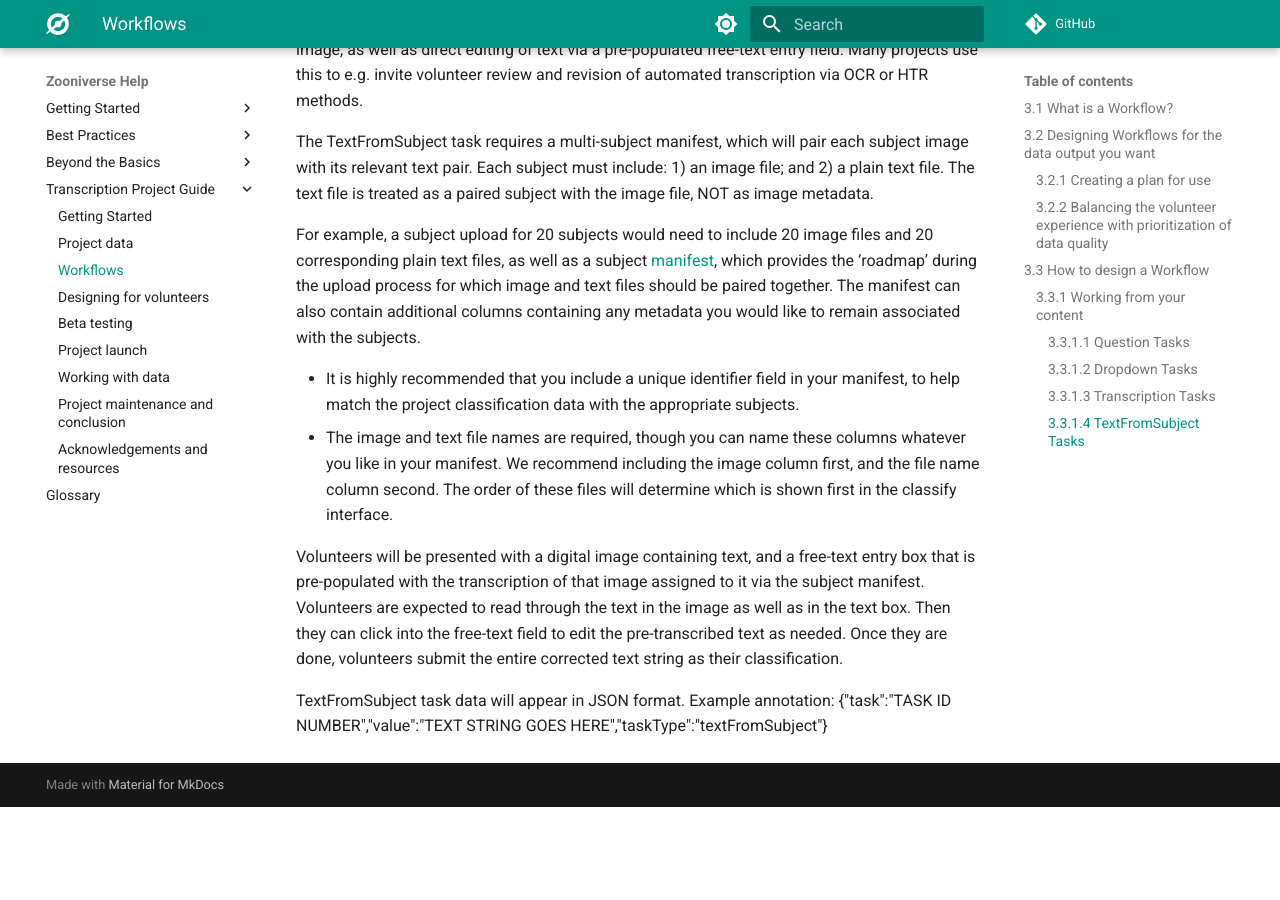
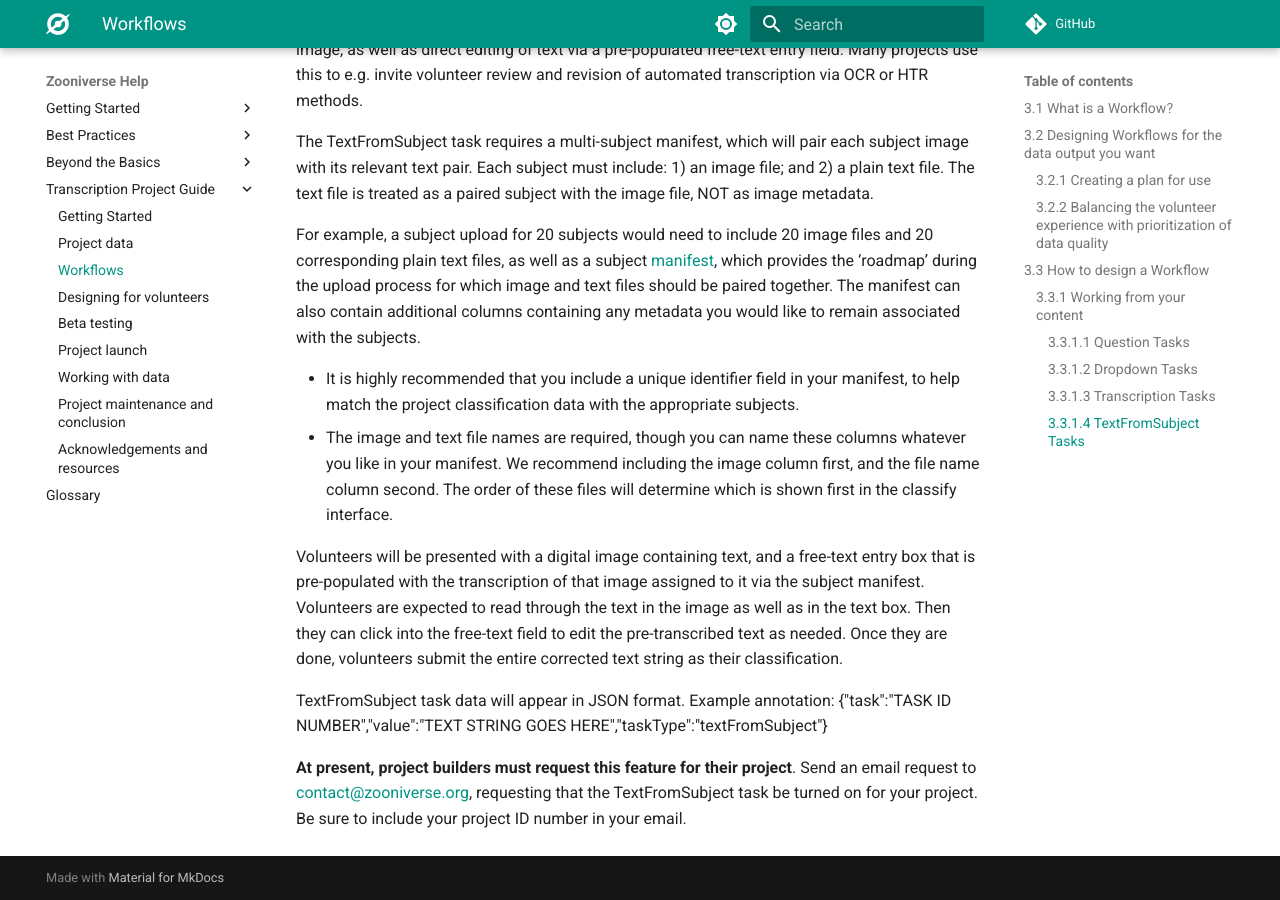
Before and after one commit to zooniverse/help, an MkDocs documentation site: the page built from docs/transcription-project-guide/workflows.md, in a window 1280 px wide and 900 px high, scrolled down 5619 px. Built offline with MkDocs 1.6.1 and Material for MkDocs 9.7.7, drawn with Linux system fonts in a browser that asks for light colours; comment, search, counter and statistics services are not loaded; before the commit the page ends 6426 px from its top, so only the background shows below that.

Commit message:
Update workflows.md
Add Setup info to TextFromSubject section

```diff
--- a/docs/transcription-project-guide/workflows.md
+++ b/docs/transcription-project-guide/workflows.md
@@ -111,3 +111,5 @@
 Volunteers will be presented with a digital image containing text, and a free-text entry box that is pre-populated with the transcription of that image assigned to it via the subject manifest. Volunteers are expected to read through the text in the image as well as in the text box. Then they can click into the free-text field to edit the pre-transcribed text as needed. Once they are done, volunteers submit the entire corrected text string as their classification.
 
 TextFromSubject task data will appear in JSON format. Example annotation: {"task":"TASK ID NUMBER","value":"TEXT STRING GOES HERE","taskType":"textFromSubject"}
+
+**At present, project builders must request this feature for their project**. Send an email request to [contact@zooniverse.org](mailto:contact@zooniverse.org), requesting that the TextFromSubject task be turned on for your project. Be sure to include your project ID number in your email.
```
